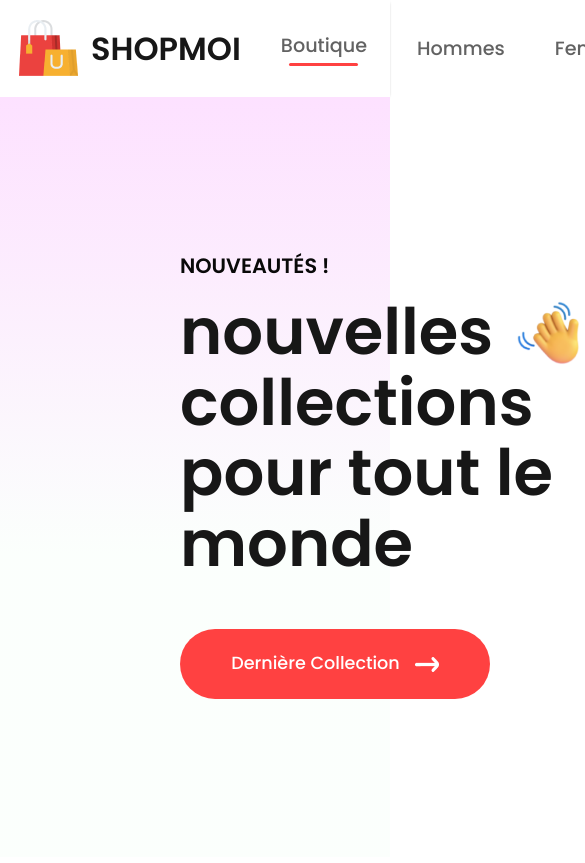
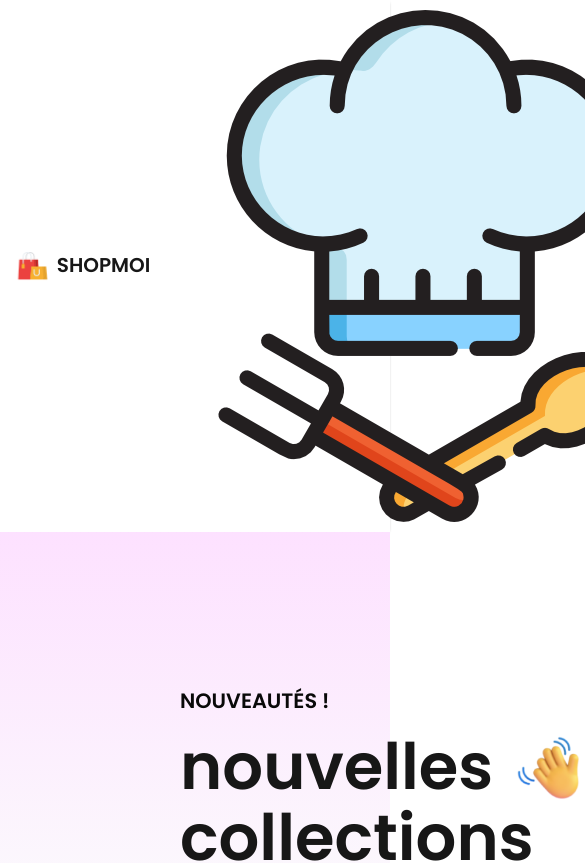
Before and after one commit to jujudev7/E-commerce, a React (Create React App) app in the folder frontend/: page / in a window 390 px wide. Shown: the top 863 px of the page, 585 px wide, since content can reach past the window. Built offline with nearby package versions, Linux system fonts and the light colour scheme.

Commit message:
responsive Navbar

```diff
--- a/frontend/src/Components/Navbar/Navbar.css
+++ b/frontend/src/Components/Navbar/Navbar.css
@@ -3,6 +3,7 @@
   justify-content: space-around;
   padding: 16px;
   box-shadow: 0 1px 3px -2px black;
+  align-items: center;
 }
 
 .nav-logo {
@@ -84,3 +85,107 @@
   background: red;
   color: white;
 }
+
+.nav-dropdown {
+  display: none;
+}
+
+@media (max-width: 1280px) {
+  .navbar {
+    padding: 12px 50px;
+  }
+  .nav-logo img {
+    width: 40px;
+  }
+  .nav-logo p {
+    font-size: 25px;
+  }
+  .nav-menu {
+    gap: 30px;
+    font-size: 1.1rem;
+  }
+  .nav-login-cart {
+    gap: 30px;
+  }
+  .nav-login-cart button {
+    width: 120px;
+    height: 45px;
+    font-size: 1.1rem;
+  }
+  .nav-cart-count {
+    margin-left: -40px;
+    font-size: 0.9rem;
+  }
+}
+
+@media (max-width: 1024px) {
+  .navbar {
+    padding: 12px 30px;
+  }
+  .nav-menu {
+    gap: 25px;
+    font-size: 1rem;
+  }
+
+  .nav-login-cart button {
+    width: 80px;
+    height: 35px;
+    font-size: 1rem;
+  }
+
+  .nav-login-cart img {
+    width: 30px;
+  }
+
+  .nav-cart-count {
+    width: 18px;
+    height: 18px;
+  }
+}
+
+@media (max-width: 800px) {
+  .navbar {
+    padding: 10px 0px;
+  }
+  .nav-dropdown {
+    display: block;
+    width: 30px;
+    rotate: -90deg;
+    transition: 0.5s;
+  }
+
+  .nav-menu {
+    display: none;
+    height: 80px;
+    width: 100%;
+    position: absolute;
+    background-color: white;
+    justify-content: center;
+    top: 50px;
+  }
+
+  .nav-menu-visible {
+    display: flex;
+  }
+
+  .nav-dropdown.open {
+    transform: rotate(90deg);
+  }
+}
+
+@media (max-width: 500px) {
+  .navbar {
+    width: 8px 0px;
+    gap: 0;
+  }
+  .nav-logo {
+    transform: scale(0.8);
+  }
+  .nav-menu {
+    height: 70px;
+    top: 50px;
+  }
+  .nav-login-cart {
+    transform: scale(0.8);
+  }
+}
--- a/frontend/src/Components/Navbar/Navbar.jsx
+++ b/frontend/src/Components/Navbar/Navbar.jsx
@@ -1,14 +1,21 @@
-import { useContext, useState } from "react";
+import { useContext, useRef, useState } from "react";
 import "./Navbar.css";
 
 import { Link } from "react-router-dom";
 import { ShopContext } from "../../Context/ShopContext";
 import cart_icon from "../Assets/cart_icon.png";
 import logo from "../Assets/logo.png";
+import nav_dropdown from "../Assets/nav_dropdown.png";
 
 const Navbar = () => {
   const [menu, setMenu] = useState("shop");
   const { getTotalCartItems } = useContext(ShopContext);
+  const menuRef = useRef();
+
+  const dropdown_toggle = (e) => {
+    menuRef.current.classList.toggle("nav-menu-visible");
+    e.target.classList.toggle("open");
+  };
 
   return (
     <div className="navbar">
@@ -16,7 +23,8 @@
         <img src={logo} alt="" />
         <p>SHOPMOI</p>
       </div>
-      <ul className="nav-menu">
+      <img onClick={dropdown_toggle} src={nav_dropdown} alt="" />
+      <ul ref={menuRef} className="nav-menu">
         <li
           onClick={() => {
             setMenu("shop");
```
Also changed, not shown: frontend/src/Components/Assets/nav_dropdown.png (added).
